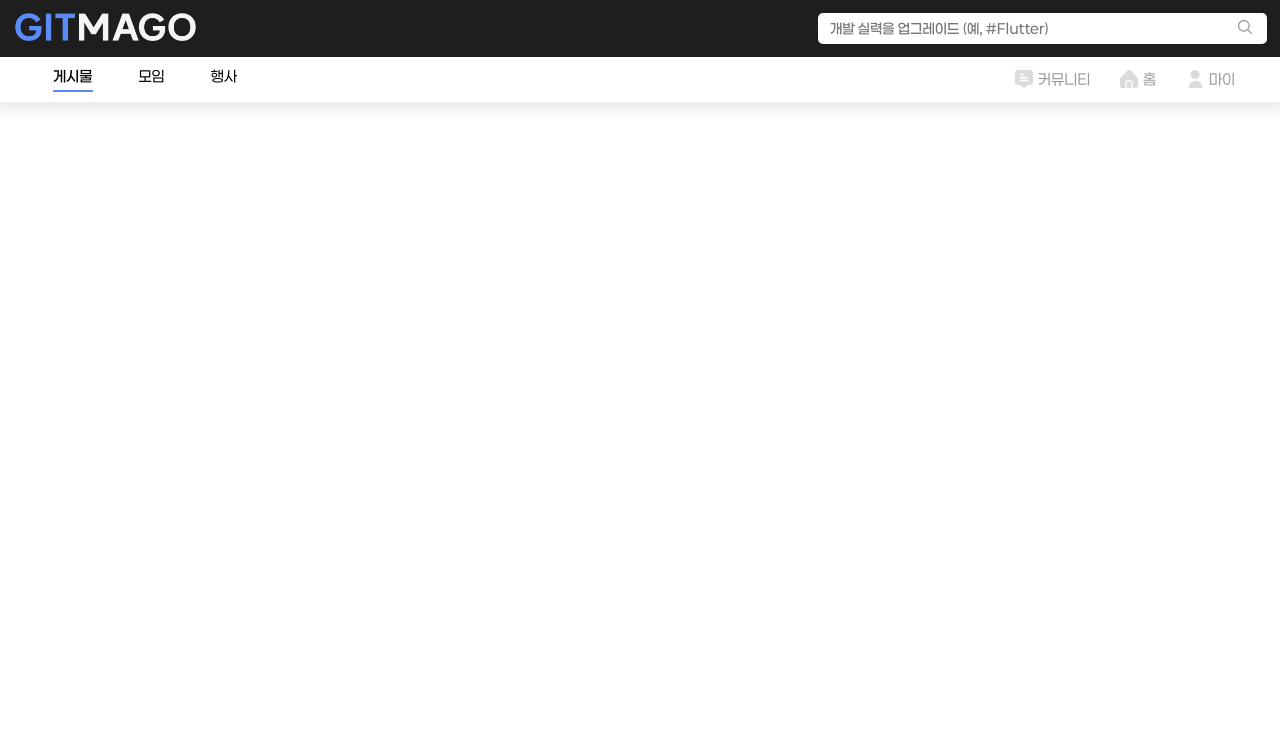
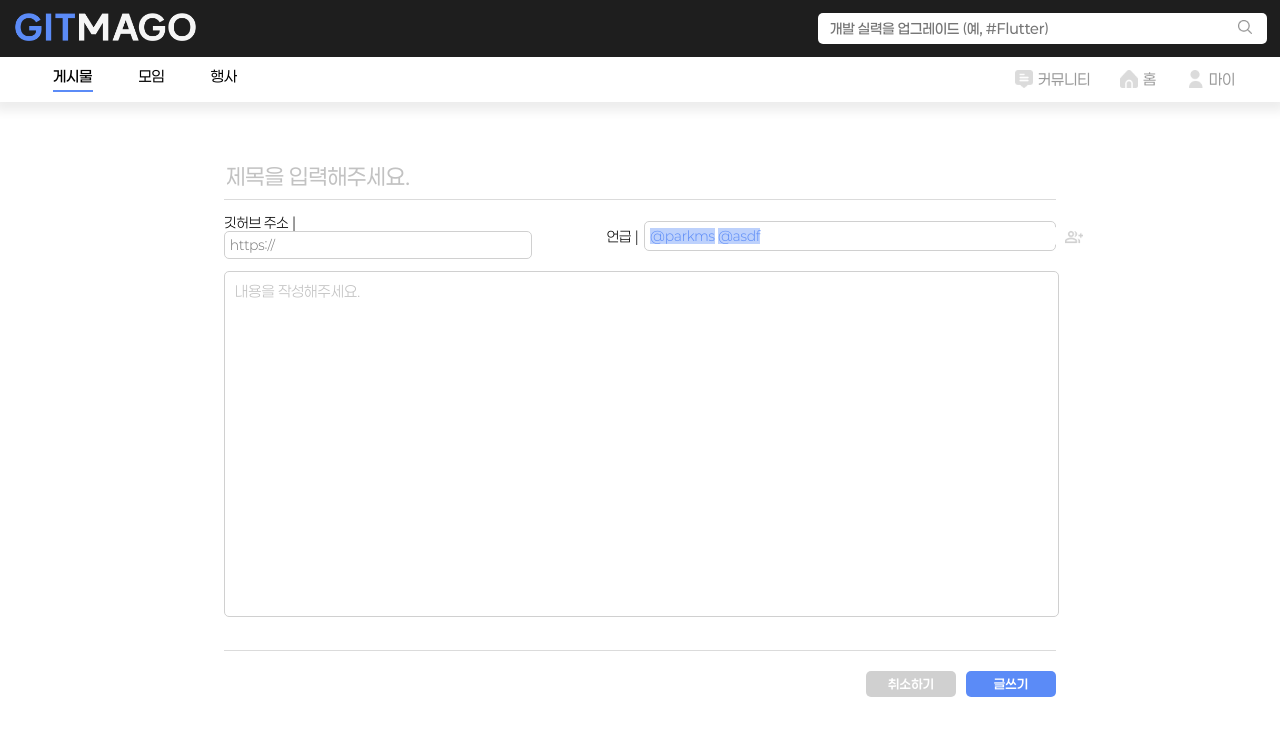
Before and after one commit to capstone-class-3-1/web, a React (Vite) app: page /community/post/create in a window 1280 px wide. Shown: the top 736 px of the page. Built offline with nearby package versions, Linux system fonts and the light colour scheme; no server answers.

Commit message:
feat: 코드리뷰(게시물) 화면 퍼블리싱 - 코드리뷰 글쓰기 퍼블리싱 - 코드리뷰글 목록 화면 퍼블리싱

```diff
--- a/src/App.jsx
+++ b/src/App.jsx
@@ -19,6 +19,7 @@ import MyPage from './pages/MyPage';
 import { Route, Routes } from 'react-router-dom';
 import GithubPage from './components/mypage/GithubPage';
 import BadgePage from './components/mypage/BadgePage';
+import CreatePost from './components/post/CreatePost';
 
 function App() {
   return (
@@ -31,7 +32,7 @@ function App() {
 
       <Route path='community' element={<Community/>}>
         <Route path='post' element={<TeamList />}/>{/*게시글*/}
-          <Route path='post/create' />
+          <Route path='post/create' element={<CreatePost />} />
           <Route path='post/view/:id'/>
 
 
--- /dev/null
+++ b/src/components/post/CreatePost.jsx
@@ -0,0 +1,71 @@
+import { useNavigate } from 'react-router-dom';
+import { useState } from 'react'
+import '../../styles/components/team/CreateTeam.css';
+import '../../styles/components/post/CreatePost.css';
+import Button from '../Button';
+import colorCode from '../../utils/color';
+import plusPeople from '../../assets/plus_member.png'
+
+const CreatePost = () => {
+    const navigate = useNavigate();
+
+    const [writeMention, setWriteMention] = useState('');
+    const [mentions, setMentions] = useState(['parkms', 'asdf']);
+
+    const onChangeMention = (e) => {
+        setWriteMention(e.target.value);
+    }
+
+    const addMention = (e) => {
+        if(mentions.includes(e.target.value))return;
+
+        setMentions((prev)=>[...prev, writeMention]);
+        setWriteMention('');
+    }
+
+    const deleteMention = ({item}) => {
+
+    }
+
+    const onCompleteKeyDown = (e) => {
+        if(e.key == 'Enter' || e.key === ' '){
+            addMention(e);
+        }
+    }
+
+    return(
+        <div className="ViewBox">
+            <div className="CreateTeam">
+                <div className="title">
+                    <input type="text" placeholder="제목을 입력해주세요." />
+                </div>
+                <div className="team_info">
+                    <div className="team_name">
+                        깃허브 주소 |  <input type="url" placeholder='https://'/>
+                    </div>
+                    <div className="team_period">
+                        언급 |  <div className='post_mention'>
+                                    {
+                                        mentions.map((item) => (
+                                            <div key={item}
+                                                className='mention_item'
+                                            >@{item}</div>
+                                        ))
+                                    }
+                                    <input type="text" value={writeMention} onChange={onChangeMention} onKeyDown={onCompleteKeyDown} /><button className='mention_button'><img src={plusPeople} alt="언급추가" width={18} /></button>
+                                </div>
+                    </div>
+                </div>
+                <div className="create_desc">
+                    <textarea  cols="112" rows="18" placeholder="내용을 작성해주세요." />
+                </div>
+                <div className="button_container">
+                    <Button value={'취소하기'} onclick={()=>{navigate('/community/post')}}/>
+                    <Button value={'글쓰기'} onclick={()=>{navigate('/community/post')}}/>
+                </div>
+            </div>
+        </div>
+    )
+}
+
+export default CreatePost;
--- a/src/components/team/EntryList.jsx
+++ b/src/components/team/EntryList.jsx
@@ -117,7 +117,6 @@ const EntryList = () => {
     const navigate = useNavigate();
     const [view,setView] = useState(false);
     return(
-        <div className="ViewBox">
             <div className="TeamList">
                 <div className="view_only_ing">
                     <input type="checkbox" onChange={()=>setView(!view)} /><span>{isPost ? '내가 언급된 글만 보기' : '모집 중인 모임만 보기'}</span>
@@ -147,8 +146,6 @@ const EntryList = () => {
                     <Button value={'글쓰기'} onclick={()=>{navigate('create')}}/>
                 </div>
             </div>
-
-        </div>
     )
 }
 
--- a/src/styles/components/Button.css
+++ b/src/styles/components/Button.css
@@ -1,9 +1,10 @@
 .button_custom{
     color: white;
-    font-weight: 700;
-    font-size: 15px;
+    font-weight: 600;
+    font-size: 13px;
+    font-family: "Paperlogy";
     border: none;
-    padding: 2px;
+    padding: 5px;
     min-width: 90px;
     border-radius: 5px;
     margin-left: 10px;
--- a/src/styles/components/main/MainHeader.css
+++ b/src/styles/components/main/MainHeader.css
@@ -1,3 +1,5 @@
 .MainHeader{
     box-shadow: 0px 4px 10px 5px #EDEDED;
+    position: sticky;
+    top: 0;
 }
--- /dev/null
+++ b/src/styles/components/post/CreatePost.css
@@ -0,0 +1,42 @@
+.team_period{
+    display: flex;
+    align-items: center;
+}
+
+.post_mention {
+    display: flex;
+    font-family: "Paperlogy";
+    font-weight: 300;
+    font-size: 13px;
+    border: 1px solid #D0D0D0;
+    border-radius: 5px;
+    padding: 5px;
+    width: 400px;
+    margin-left: 5px;
+}
+
+
+.post_mention input {
+    border: none;
+    flex: 1;
+    padding: 0;
+}
+
+.mention_item{
+    color: #5B8BF7;
+    background-color: #BDD1FC;
+    width: fit-content;
+    height: fit-content;
+    padding: 1;
+    margin-right: 3px;
+    align-self: center;
+}
+
+.mention_button{
+    border: none;
+    background: none;
+    width: 18px;
+    height: 18px;
+    margin-right: 10px;
+    cursor: pointer;
+}
--- a/src/styles/components/team/CreateTeam.css
+++ b/src/styles/components/team/CreateTeam.css
@@ -1,12 +1,12 @@
 .ViewBox{
-    height: 80vh;
     align-content: center;
 }
 
 .CreateTeam{
     width: 65vw;
     justify-self: center;
-    max-height: 70vh;
+    padding-top: 60px;
+    padding-bottom: 50px;
 }
 
 .title{
@@ -17,9 +17,9 @@
     outline: none;
     border: none;
     font-family: "Paperlogy";
-    font-size: 19px;
+    font-size: 22px;
     padding-bottom: 10px;
-
+    width: 100%;
 }
 
 .title input::placeholder{
@@ -29,7 +29,7 @@
 .team_info{
     display: flex;
     justify-content: space-between;
-    font-size: 12px;
+    font-size: 14px;
     font-weight: 300;
     padding-top: 14px;
     padding-bottom: 12px;
@@ -39,8 +39,10 @@
     outline: none;
     font-family: "Paperlogy";
     font-weight: 300;
+    font-size: 13px;
     border: 1px solid #D0D0D0;
     border-radius: 5px;
+    padding: 5px;
 }
 
 .create_desc textarea{
@@ -51,6 +53,7 @@
     outline: none;
     font-family: "Paperlogy";
     font-weight: 300;
+    font-size: 15px;
     padding: 10px;
 }
 
--- a/src/styles/components/team/TeamList.css
+++ b/src/styles/components/team/TeamList.css
@@ -1,12 +1,13 @@
 .ViewBox{
     height: 80vh;
-    align-content: center;
+    align-content:normal;
 }
 
 .TeamList{
     width: 65vw;
     justify-self: center;
-    max-height: 70vh;
+    padding-bottom: 80px;
+    padding-top: 30px;
 }
 
 .view_only_ing{
@@ -32,7 +33,6 @@
 }
 
 .team_list{
-    height: 60vh;
     overflow-y: auto;
 }
 
--- a/src/styles/components/team/ViewTeam.css
+++ b/src/styles/components/team/ViewTeam.css
@@ -1,17 +1,17 @@
 .ViewBox{
-    height: 80vh;
     align-content: center;
 }
 
 .ViewTeam{
     width: 65vw;
     justify-self: center;
-    max-height: 70vh;
+    padding-top: 30px;
+    padding-bottom: 80px;
 }
 
 .team_title{
     font-family: "Paperlogy";
-    font-size: 20px;
+    font-size: 22px;
     margin-top: 30px;
     padding-bottom: 10px;
     font-weight: 500;
@@ -63,6 +63,7 @@
     font-family: "Paperlogy";
     font-weight: 300;
     padding: 10px;
+    font-size: 15px;
 }
 
 
```
Also changed, not shown: src/components/post/ViewPost.jsx (added).
